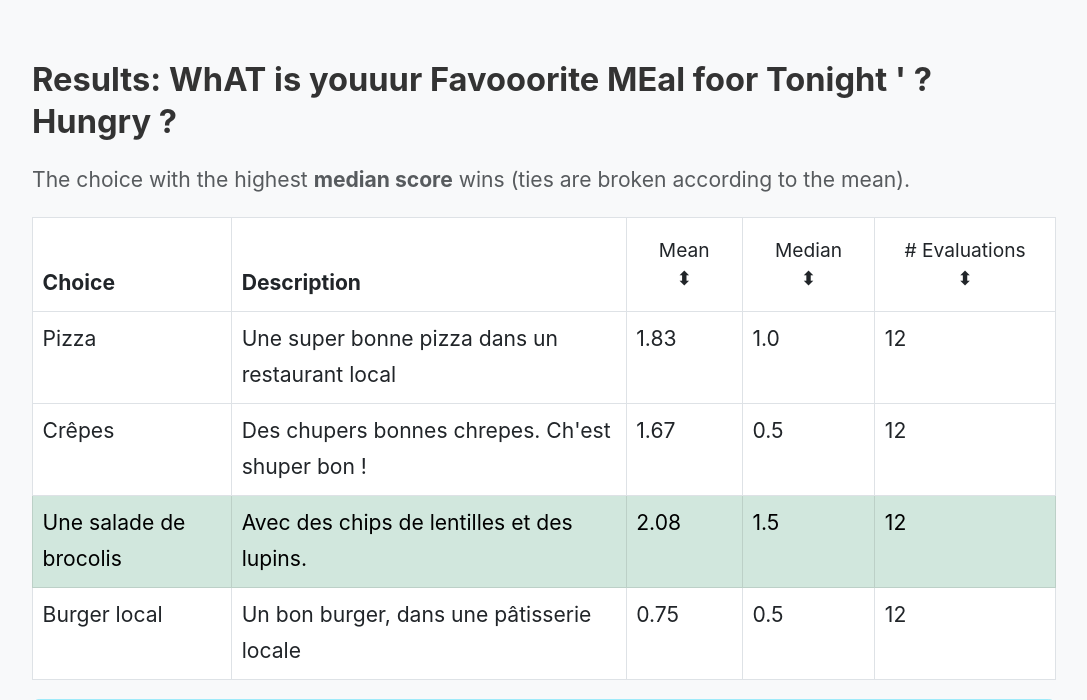
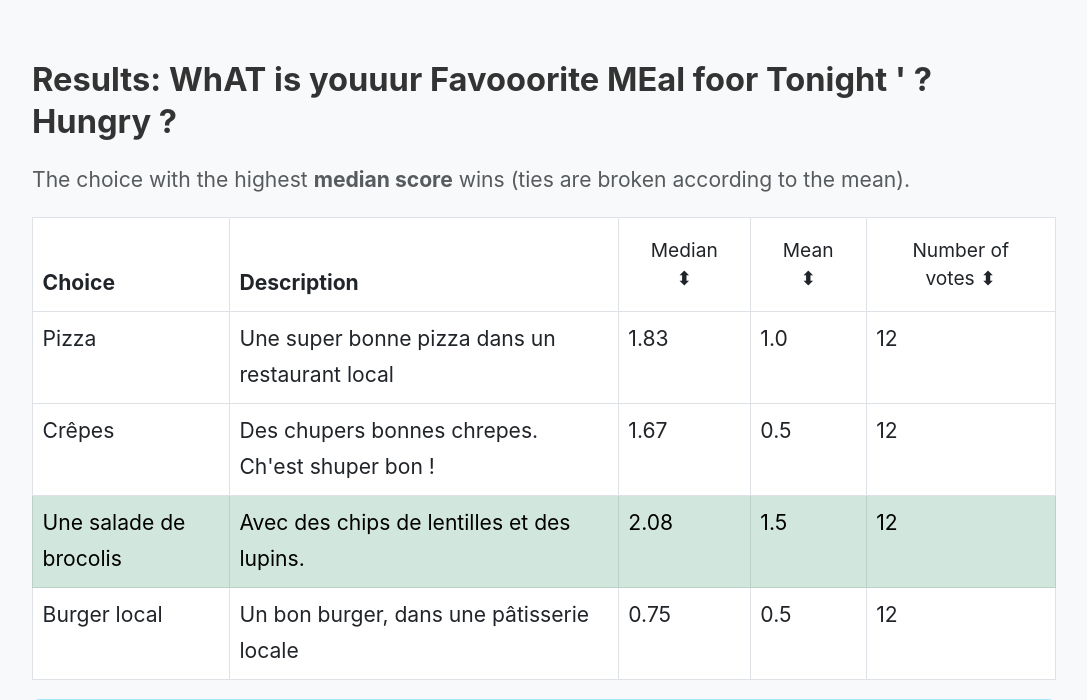
Before and after one commit to Decide-Mieux/app, a Flask app: page /results/a7b4202b in a window 1280 px wide. Shown: the top 700 px of the page, without its empty margins (96-1183 px from the left). Run offline with Flask 3, Linux system fonts and the light colour scheme.

Commit message:
Add files via upload

```diff
--- a/app/templates/results.html
+++ b/app/templates/results.html
@@ -16,9 +16,9 @@
     <tr>
         <th>Choice</th>
         <th>Description</th>
+        <th><button class="btn" onclick="sortTable(3)">Median ⬍</button></th>
         <th><button class="btn" onclick="sortTable(2)">Mean ⬍</button></th>
-        <th><button class="btn" onclick="sortTable(3)">Median ⬍</button></th>
-        <th><button class="btn" onclick="sortTable(4)"># Evaluations ⬍</button></th>
+        <th><button class="btn" onclick="sortTable(4)">Number of votes ⬍</button></th>
     </tr>
 </thead>
             <tbody>
```
